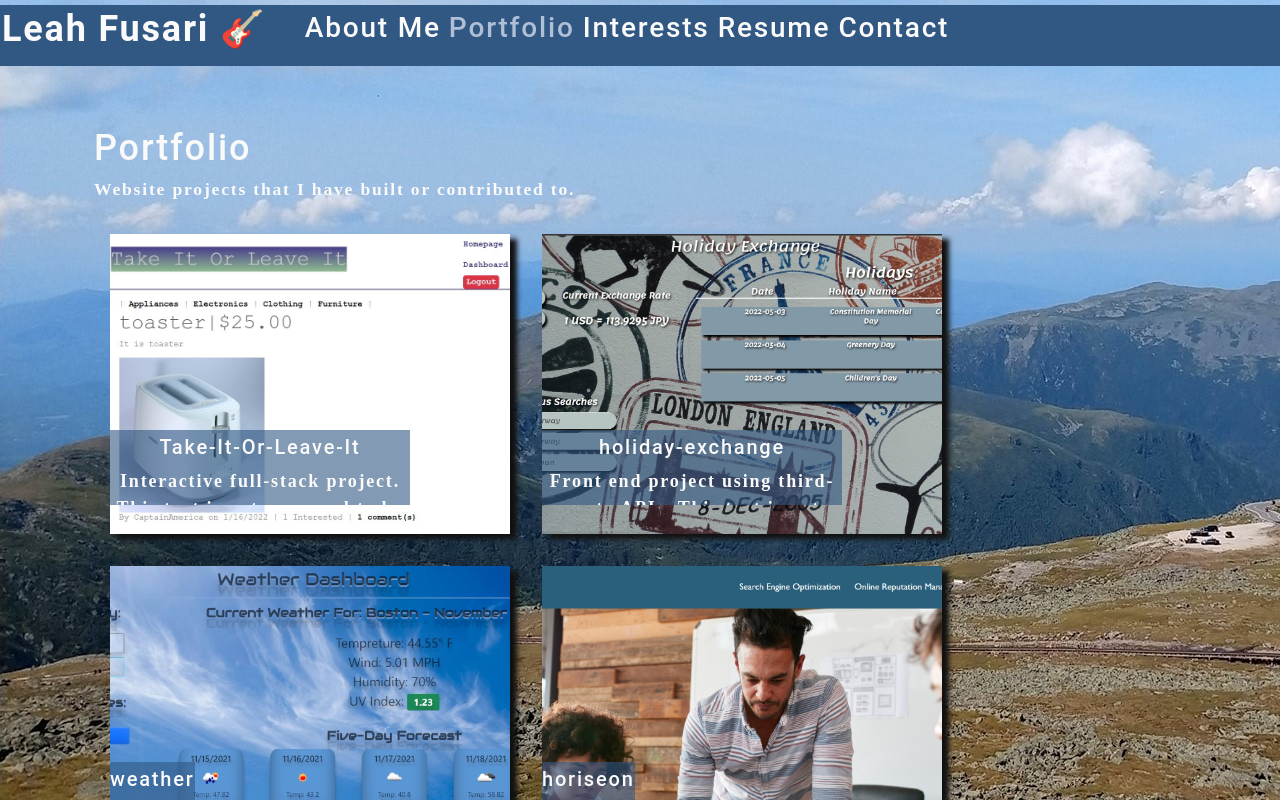
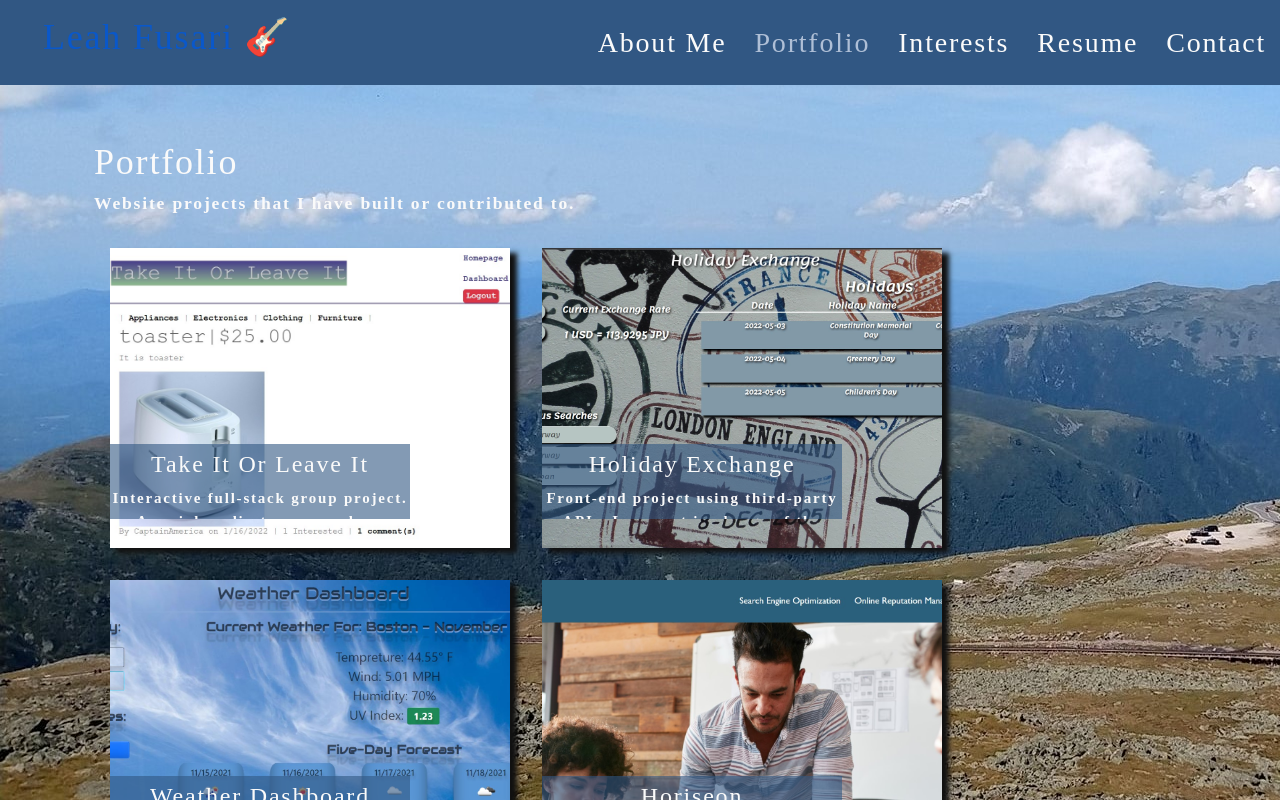
Before and after one commit to LeahFusari/leah-fusari-portfolio, a React (Create React App) app: page / in a window 1280 px wide. Both pictures are taken after a click on the item "Portfolio". Shown: the top 800 px of the page. Built offline with nearby package versions, Linux system fonts and the light colour scheme.

Commit message:
Header style

```diff
--- a/src/components/Header/index.js
+++ b/src/components/Header/index.js
@@ -5,9 +5,9 @@ function Header(props) {
   console.log(props)
   return (
    <header>
-    <h1 className='d-flex flex-row'>
+    <div className='header-div d-flex flex-row'>
       <a href="/">
-        <span role="img" aria-label="guitar"> </span> Leah Fusari 🎸
+        <h1 className= "my-name">Leah Fusari 🎸</h1>
       </a>
       <h3>
       <Nav
@@ -16,7 +16,7 @@ function Header(props) {
         currentCategory={props.currentCategory}
         />
         </h3>
-    </h1>
+    </div>
     </header>
   );
 }
--- a/src/components/PhotoList/index.js
+++ b/src/components/PhotoList/index.js
@@ -24,33 +24,33 @@ const PhotoList = ({ category }) => {
       filename: 'rockhound.jpg'
     },
     {
-      name: 'Take-It-Or-Leave-It',
+      name: 'Take It Or Leave It',
       category: 'portfolio',
-      description: 'Interactive full-stack project. This text is not supposed to be out of the container but it totally is out of the container.',
+      description: 'Interactive full-stack group project.  A social media-type app where people can trade items.  I worked on the back end using Express.js and MySQL.',
       filename: 'takeorleave.jpg'
     },
     {
-      name: 'holiday-exchange',
+      name: 'Holiday Exchange',
       category: 'portfolio',
-      description: 'Front end project using third-party APIs. This text is not supposed to be out of the container.',
+      description: 'Front-end project using third-party APIs.  I was put in charge of the HTML and CSS.',
       filename: 'holidayex.jpg'
     },
     {
-      name: 'weather',
+      name: 'Weather Dashboard',
       category: 'portfolio',
-      description: 'weather',
+      description: 'An interactive front-end solo project using a third-Party API and local storage.',
       filename: 'weather.jpg'
     },
     {
-      name: 'horiseon',
+      name: 'Horiseon',
       category: 'portfolio',
-      description: 'horiseon',
+      description: 'This is a placeholder project from a Module Lesson.',
       filename: 'horision.jpg'
     },
     {
-      name: 'run-buddy',
+      name: 'Run-buddy',
       category: 'portfolio',
-      description: 'run-buddy',
+      description: 'This is a placeholder project from a Module Lesson.',
       filename: 'runbuddy.jpg'
     },
     {
--- a/src/components/Project/index.js
+++ b/src/components/Project/index.js
@@ -6,7 +6,7 @@ function Project(props){
           <div>
             <div className="card-body">
               <div className= "label">
-              <h5 className="card-title">{props.name}</h5>
+              <h4 className="card-title">{props.name}</h4>
               {props.description}
               {/* <p className="description">{props.description}</p> */}
               </div>
--- a/src/index.css
+++ b/src/index.css
@@ -49,7 +49,6 @@ h3,
 h4,
 h5,
 h6 {
-  font-family: 'Roboto', sans-serif;
   font-weight: 500;
   margin: 5px 0;
   line-height: 1.25;
@@ -96,10 +95,12 @@ a:hover {
 
 header {
   background: var(--tertiary);
+  /* position: sticky; */
 }
 
 header a {
   color: var(--light);
+  padding: 15px;
 }
 
 button {
@@ -134,6 +135,22 @@ span[role="img"] {
   cursor: default;
 }
 
+.header-div{
+  justify-content: space-between;
+}
+
+nav{
+  margin: 20px 0px;
+}
+
+span{
+  margin: 10px;
+}
+
+.my-name{
+  margin: 0px 30px;
+}
+
 form {
   width: 40%;
 }
@@ -156,7 +173,7 @@ li {
   list-style: none;
 }
 
-nav a:hover {
+a:hover {
   text-decoration: none;
 }
 
@@ -242,10 +259,6 @@ textarea {
   color: var(--dark)
 }
 
-/* .description:hover{
-  overflow: visible;
-} */
-
 .label{
   position: absolute;
   bottom: 45px;
@@ -254,6 +267,8 @@ textarea {
   max-width: 300px;
   height: 75px;
   overflow: hidden;
+  font-size: 15px;
+
 }
 
 .label > p {
@@ -264,9 +279,17 @@ textarea {
   height: 200px;
 }
 
+.label > h4{
+  font-family: 'Poiret One', cursive;
+}
+
 .card-body{
   position: relative;
   text-align: center;
+}
+
+section{
+  font-family: 'Poiret One', cursive;
 }
 
 .modalBackdrop {
```
